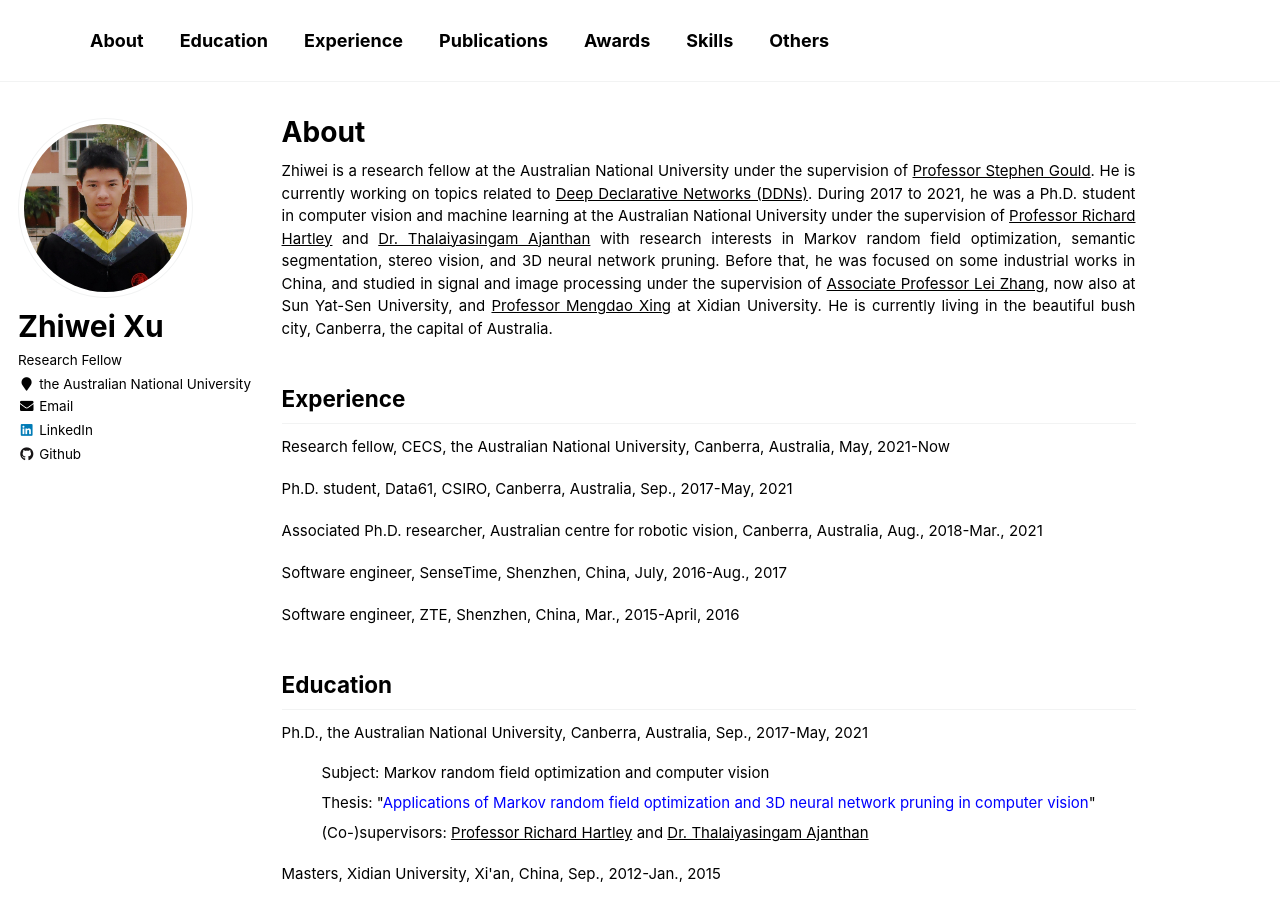
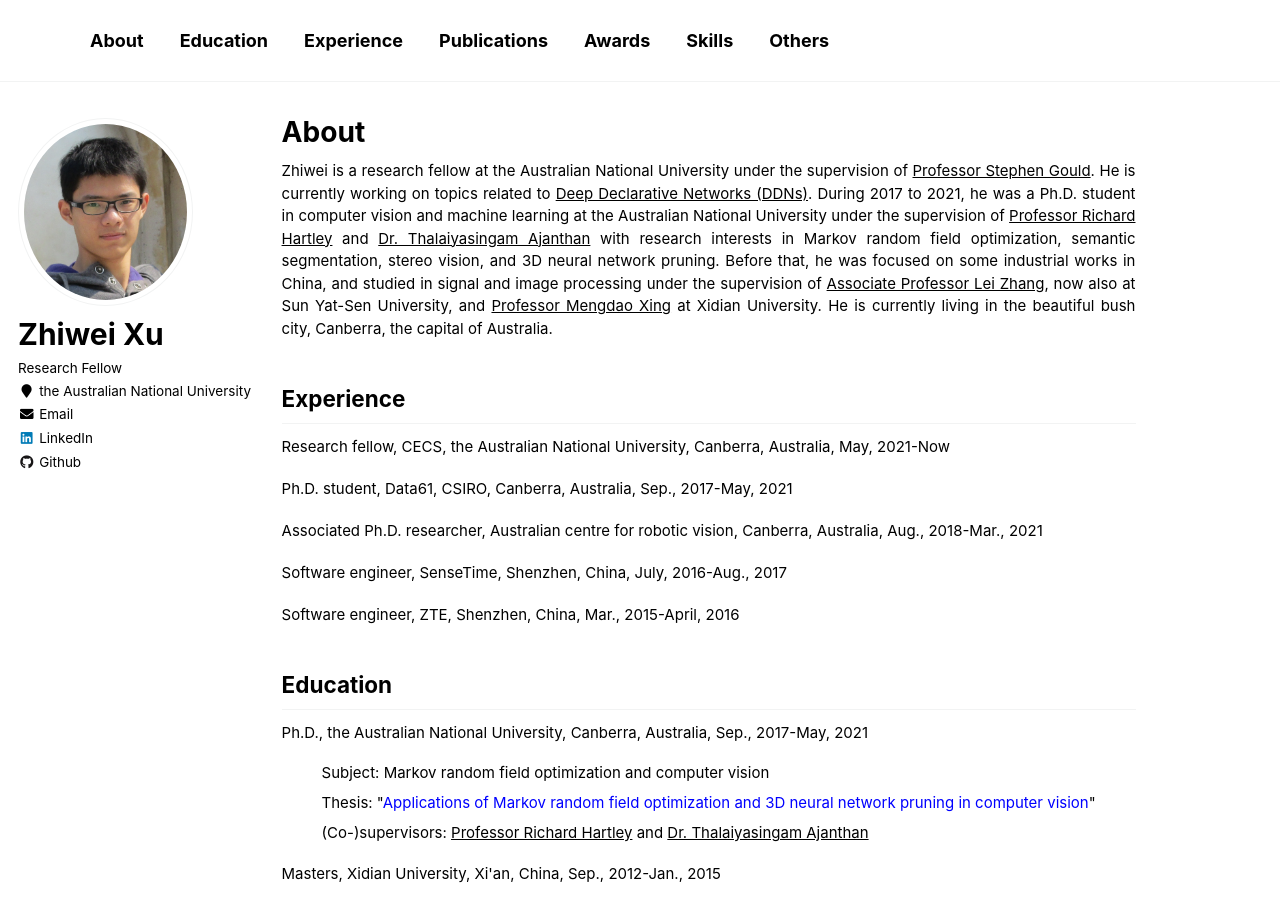
Before and after one commit to zwxu064/zwxu064.github.io, a Jekyll site: the page built from _pages/about.html, in a window 1280 px wide and 900 px high. Built offline with Jekyll 4.4.1, drawn with Linux system fonts in a browser that asks for light colours.

Commit message:
Update _config.yml

```diff
--- a/_config.yml
+++ b/_config.yml
@@ -81,7 +81,7 @@ analytics:
 # Site Author
 author:
   name             : "Zhiwei Xu"
-  avatar           : "../images/zhiwei.png"
+  avatar           : "../images/zhiwei_2012_2.jpg"
   bio              : "Research Fellow"
   location         : "the Australian National University"
   employer         :
```
